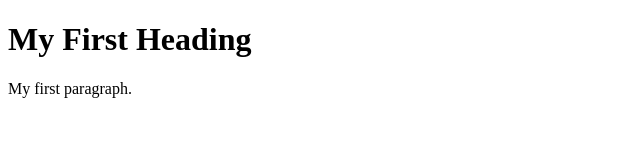
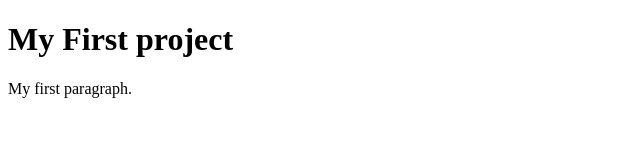
Before and after one commit to taohassan/tao_repo, a plain HTML site: page index.html in a window 1280 px wide. Shown: the whole page, without its empty margins (0-640 px from the left). Drawn offline with Linux system fonts and the light colour scheme.

Commit message:
Update index.html

```diff
--- a/index.html
+++ b/index.html
@@ -2,7 +2,7 @@
 <html>
 <body>
 
-<h1>My First Heading</h1>
+<h1>My First project</h1>
 <p>My first paragraph.</p>
 
 </body>
```
